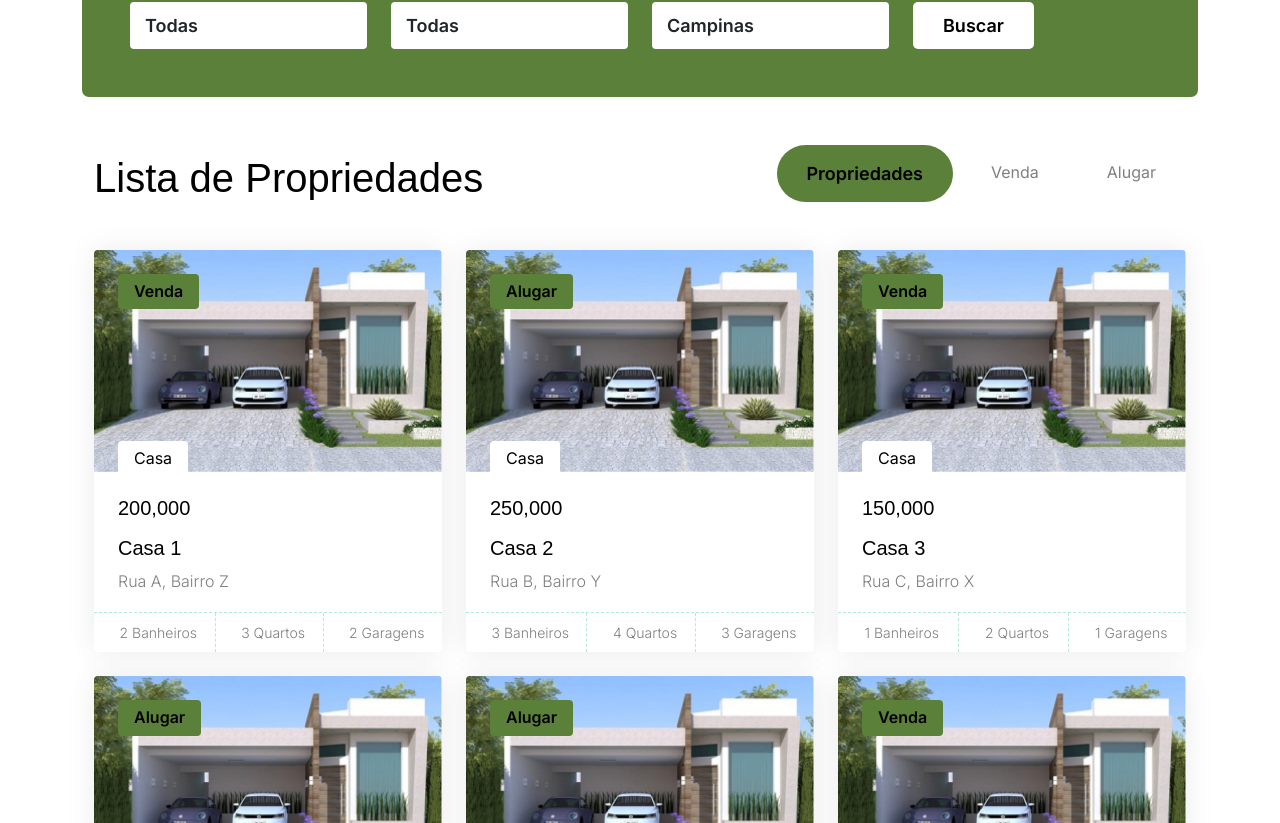
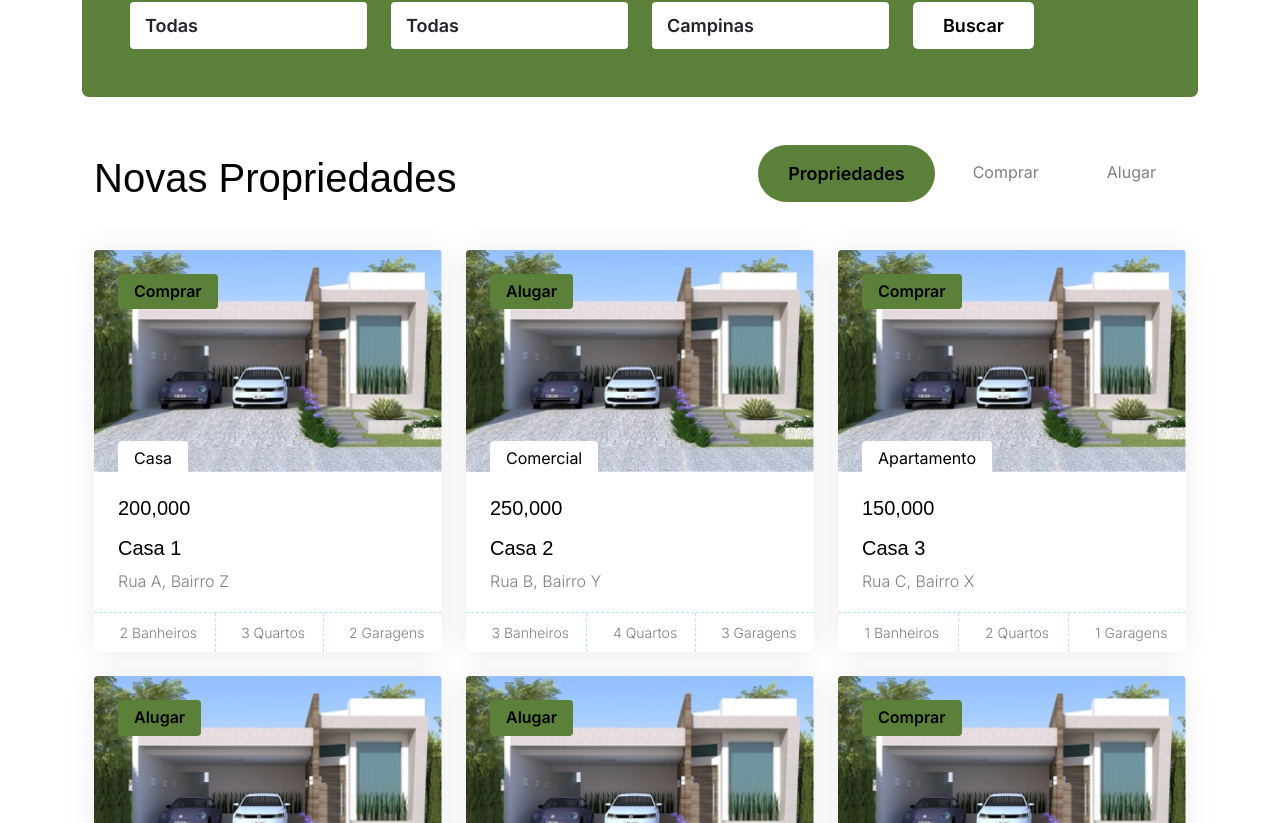
Before and after one commit to VictorBravim/RealEstate, a Next.js app: page / in a window 1280 px wide. Shown: the part 837-1660 px from the top of the page. Built offline with nearby package versions, Linux system fonts and the light colour scheme.

Commit message:
Mudança

```diff
--- a/src/components/Casas/Casas.tsx
+++ b/src/components/Casas/Casas.tsx
@@ -5,7 +5,7 @@ import user from '@/assets/user.png'
 
 export default function Casa() {
     const router = useRouter();
-    const { nome, preco, banheiro, quarto, garagem, categoria, imgSrc } = router.query;
+    const { nome, preco, banheiro, quarto, garagem, transacao, imgSrc } = router.query;
 
     const isValidImgSrc = typeof imgSrc === 'string' && imgSrc.trim() !== '';
 
@@ -104,7 +104,7 @@ export default function Casa() {
                                                         </span>
                                                         <span className="property-info-entry">
                                                             <span className="property-info-label">Status</span>
-                                                            <span className="property-info-value">{categoria}</span>
+                                                            <span className="property-info-value">{transacao}</span>
                                                         </span>
                                                     </div>
                                                     <div className="col-xs-6 col-sm-6 col-md-6 p-b-15">
--- a/src/components/Propriedade/Propriedades.tsx
+++ b/src/components/Propriedade/Propriedades.tsx
@@ -16,6 +16,7 @@ interface Casa {
     banheiro: number;
     quarto: number;
     garagem: number;
+    transacao: string;
     categoria: string;
 }
 
@@ -29,7 +30,8 @@ const casas: Casa[] = [
         banheiro: 2,
         quarto: 3,
         garagem: 2,
-        categoria: 'Venda',
+        transacao: 'Comprar',
+        categoria: 'Casa',
     },
     {
         id: 2,
@@ -40,7 +42,8 @@ const casas: Casa[] = [
         banheiro: 3,
         quarto: 4,
         garagem: 3,
-        categoria: 'Alugar',
+        transacao: 'Alugar',
+        categoria: 'Comercial',
     },
     {
         id: 3,
@@ -51,7 +54,8 @@ const casas: Casa[] = [
         banheiro: 1,
         quarto: 2,
         garagem: 1,
-        categoria: 'Venda',
+        transacao: 'Comprar',
+        categoria: 'Apartamento',
     },
     {
         id: 4,
@@ -62,7 +66,8 @@ const casas: Casa[] = [
         banheiro: 3,
         quarto: 3,
         garagem: 2,
-        categoria: 'Alugar',
+        transacao: 'Alugar',
+        categoria: 'Casa',
     },
     {
         id: 5,
@@ -73,7 +78,8 @@ const casas: Casa[] = [
         banheiro: 1,
         quarto: 1,
         garagem: 0,
-        categoria: 'Alugar',
+        transacao: 'Alugar',
+        categoria: 'Comercial',
     },
     {
         id: 6,
@@ -84,7 +90,8 @@ const casas: Casa[] = [
         banheiro: 5,
         quarto: 4,
         garagem: 3,
-        categoria: 'Venda',
+        transacao: 'Comprar',
+        categoria: 'Apartamento',
     },
 ];
 
@@ -92,11 +99,11 @@ export default function Propriedades() {
     const [filteredCasas, setFilteredCasas] = useState<Casa[]>(casas);
     const [activeFilter, setActiveFilter] = useState('');
 
-    const filterCasas = (categoria: string) => {
-        if (categoria === activeFilter) return;
-        setActiveFilter(categoria);
-        if (categoria === 'Venda' || categoria === 'Alugar') {
-            const filtered = casas.filter(casa => casa.categoria === categoria);
+    const filterCasas = (transacao: string) => {
+        if (transacao === activeFilter) return;
+        setActiveFilter(transacao);
+        if (transacao === 'Comprar' || transacao === 'Alugar') {
+            const filtered = casas.filter(casa => casa.transacao === transacao);
             setFilteredCasas(filtered);
         } else {
             setFilteredCasas(casas);
@@ -109,7 +116,7 @@ export default function Propriedades() {
                 <div className="row g-0 gx-5 align-items-end">
                     <div className="col-lg-6">
                         <div className="text-start mx-auto mb-5 wow slideInLeft" data-wow-delay="0.1s">
-                            <h1 className="mb-3">Lista de Propriedades</h1>
+                            <h1 className="mb-3">Novas Propriedades</h1>
                         </div>
                     </div>
                     <div className="col-lg-6 text-start text-lg-end wow slideInRight" data-wow-delay="0.1s">
@@ -118,7 +125,7 @@ export default function Propriedades() {
                                 <button id="btn-all" className={`btn btn-outline-primary ${activeFilter === '' ? 'active' : ''}`} onClick={() => filterCasas('')}>Propriedades</button>
                             </li>
                             <li className="nav-item me-2">
-                                <button id="btn-venda" className={`btn btn-outline-primary ${activeFilter === 'Venda' ? 'active' : ''}`} onClick={() => filterCasas('Venda')}>Venda</button>
+                                <button id="btn-venda" className={`btn btn-outline-primary ${activeFilter === 'Comprar' ? 'active' : ''}`} onClick={() => filterCasas('Comprar')}>Comprar</button>
                             </li>
                             <li className="nav-item me-0">
                                 <button id="btn-alugar" className={`btn btn-outline-primary ${activeFilter === 'Alugar' ? 'active' : ''}`} onClick={() => filterCasas('Alugar')}>Alugar</button>
@@ -134,15 +141,15 @@ export default function Propriedades() {
                                     <div className="property-item rounded overflow-hidden">
                                         <div className="position-relative overflow-hidden">
 
-                                            <Link href={`/Casa?nome=${encodeURIComponent(casa.nome)}&preco=${encodeURIComponent(casa.preco)}&banheiro=${casa.banheiro}&quarto=${casa.quarto}&garagem=${casa.garagem}&categoria=${casa.categoria}&imgSrc=${encodeURIComponent(casa.imgSrc)}`}>
+                                            <Link href={`/Casa?nome=${encodeURIComponent(casa.nome)}&preco=${encodeURIComponent(casa.preco)}&banheiro=${casa.banheiro}&quarto=${casa.quarto}&garagem=${casa.garagem}&transacao=${casa.transacao}&imgSrc=${encodeURIComponent(casa.imgSrc)}`}>
                                                 <Image src={casa.imgSrc} alt="Logo" width={500} height={40} className="img-fluid" />
                                             </Link>
 
-                                            <div className={`bg-${casa.categoria === 'Venda' ? 'primary' : 'success'} rounded text-white position-absolute start-0 top-0 m-4 py-1 px-3 cor-v`}>
-                                                {casa.categoria}
+                                            <div className={`bg-${casa.transacao === 'Venda' ? 'primary' : 'success'} rounded text-white position-absolute start-0 top-0 m-4 py-1 px-3 cor-v`}>
+                                                {casa.transacao}
                                             </div>
                                             <div className="bg-white rounded-top text-primary position-absolute start-0 bottom-0 mx-4 pt-1 px-3 cor-f">
-                                                Casa
+                                                {casa.categoria}
                                             </div>
                                         </div>
                                         <div className="p-4 pb-0">
```
Also changed, not shown: src/components/Propriedade/CasaFilter.tsx (+5 -5 lines).
